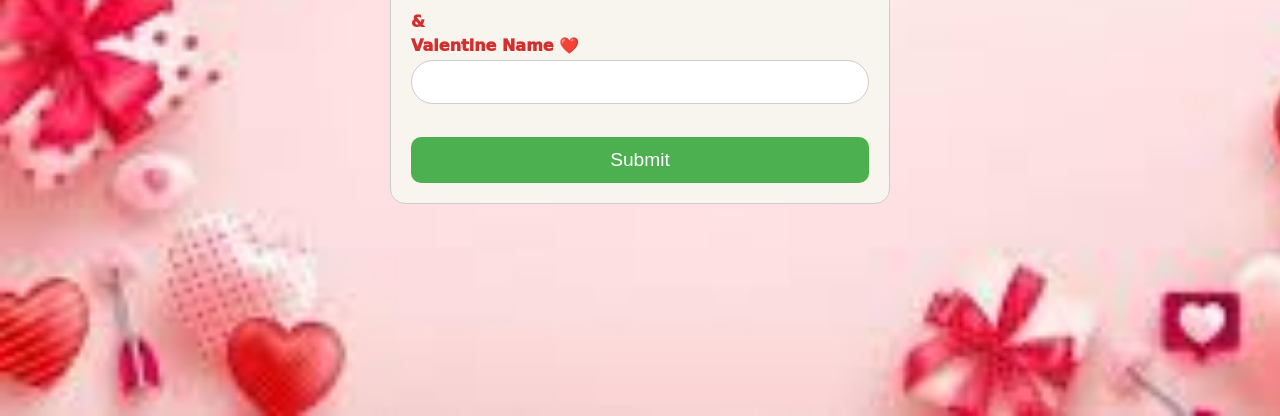
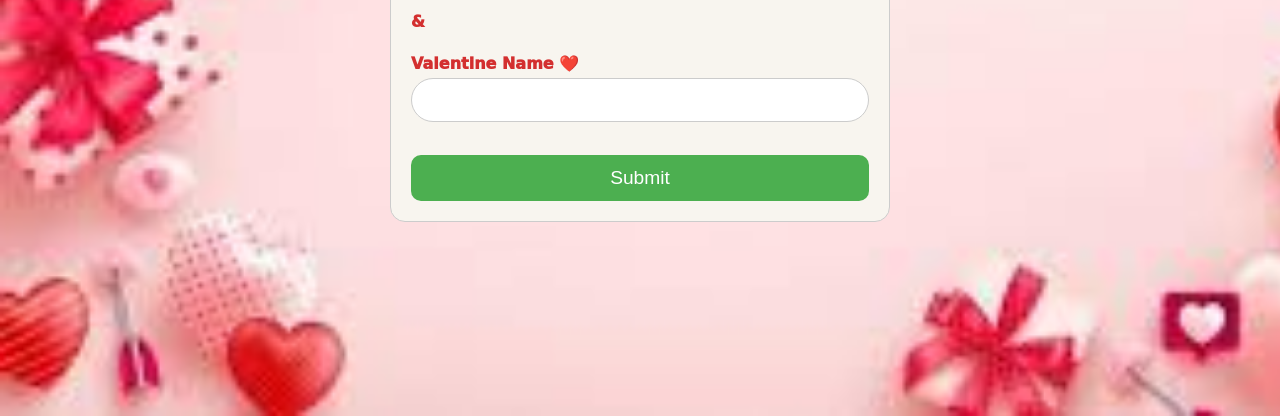
Before and after one commit to KandyKannan/Project-Valentine, a plain HTML site: page index.html in a window 1280 px wide. Shown: the part 384-800 px from the top of the page. Drawn offline with Linux system fonts and the light colour scheme.

Commit message:
index.html

```diff
--- a/index.html
+++ b/index.html
@@ -15,8 +15,8 @@
             <h1>May I Know Your</h1>
         </center>
         <label for="name1">Sweet Name ❤️</label>
-        <input type="text" id="name1" name="sweet_name" required><br>
-        <label>&</label>
+        <input type="text" id="name1" name="sweet_name" required><br><br>
+        <label>&</label><br>
         <label for="name2">Valentine Name ❤️</label>
         <input type="text" id="name2" name="valentine_name" required><br><br>
         <button type="submit">Submit</button>
```
